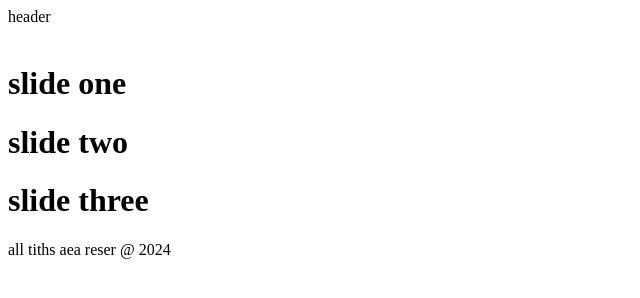
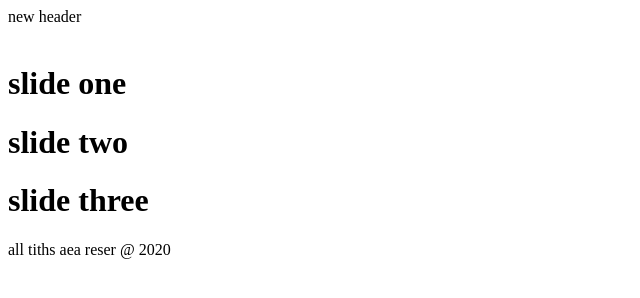
Before and after one commit to ShahramAfshar/git-project-one, a plain HTML site: page index.html in a window 1280 px wide. Shown: the full height of the page, 0-640 px from the left. Drawn offline with Linux system fonts and the light colour scheme.

Commit message:
som change in master

```diff
--- a/index.html
+++ b/index.html
@@ -7,7 +7,7 @@
 </head>
 <body>
 <header>
-    header
+   new header
 </header>
 <div class="banner">
     <img src="baaner.jpg" alt="" srcset="">
@@ -18,7 +18,7 @@
     <h1>slide three</h1>
 </div>
  <footer>
-    all tiths aea  reser @ 2024
+    all tiths aea  reser @ 2020
  </footer>
  <script src="script.js"></script>
 </body>
```
